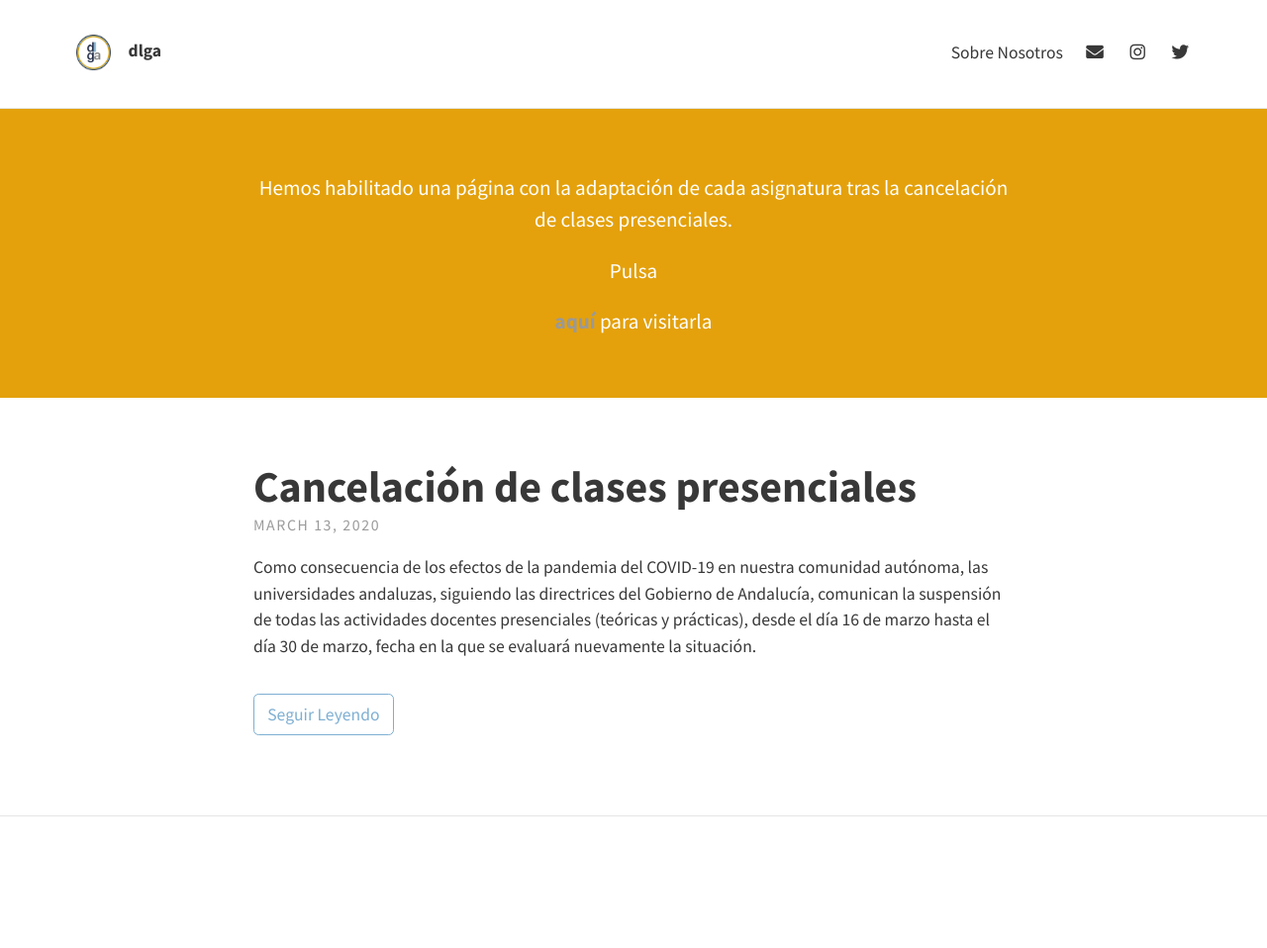
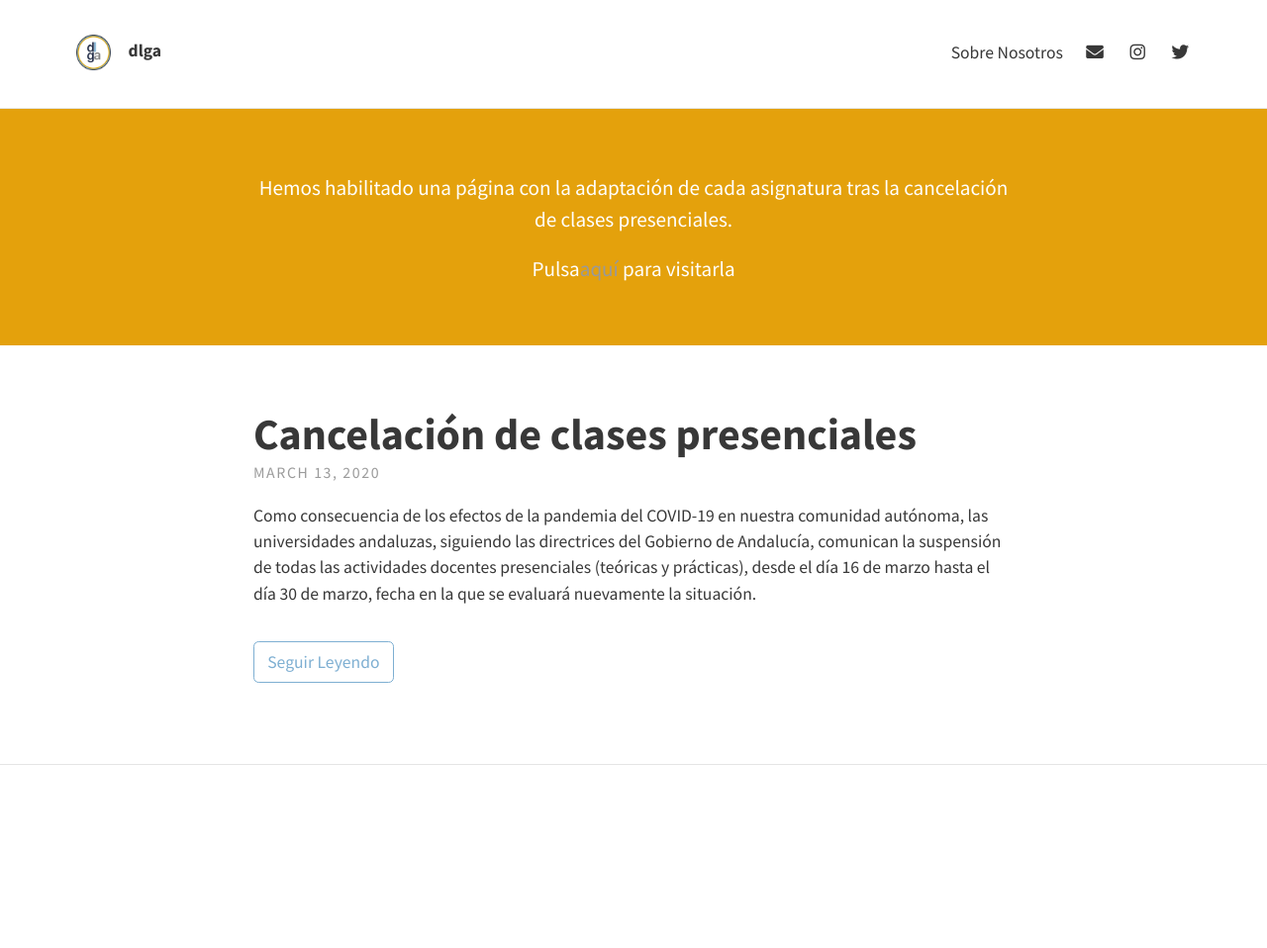
Before and after one commit to dlga/dlga.github.io, a Jekyll site: the page built from index.html, in a window 1280 px wide. Shown: the whole page at 99% size. Built offline with Jekyll 4.4.1, drawn with Linux system fonts in a browser that asks for light colours; nearby versions of some CDN libraries; the list of posts is cut into pages by our own code; after the commit the page ends 906 px from its top, so only the background shows below that.

Commit message:
Update _config.yml

```diff
--- a/_config.yml
+++ b/_config.yml
@@ -16,7 +16,7 @@ theme_settings:
      <a href="/dlgaadaptaciones/" target="blank">
      <p>Hemos habilitado una página con la adaptación de cada asignatura tras la cancelación de clases presenciales.</p>
 
-     <div style="display:inline!important;"><p>Pulsa <div style="font-weight:bold;display:inline!important;color:#999!important;">aquí</div> para visitarla</p></div></a>
+     <div style="display:inline!important;">Pulsa<div style="display:inline!important;color:#999!important;">aquí</div> para visitarla</div></a>
   header_text_feature_image:
   footer_text: >
 
```
